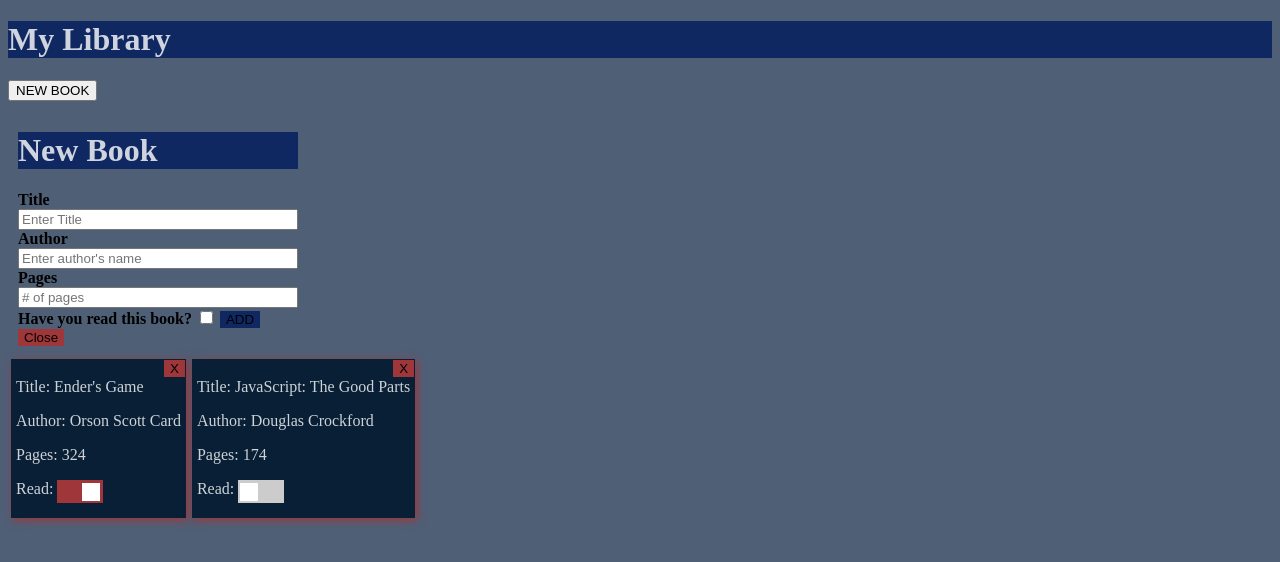
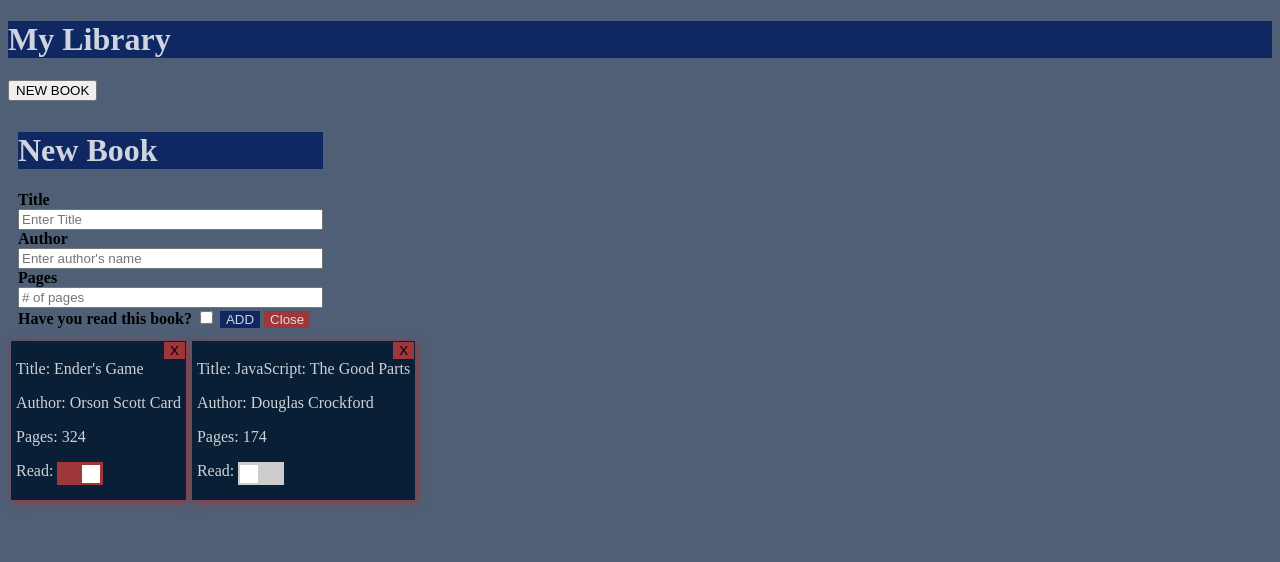
Before and after one commit to Fastine/library, a plain HTML site: page index.html in a window 1280 px wide. Both pictures are taken after a click on the button "NEW BOOK". Drawn offline with Linux system fonts and the light colour scheme.

Commit message:
Styling updates. Final update for 1.0

```diff
--- a/css/styles.css
+++ b/css/styles.css
@@ -47,7 +47,7 @@ h1 {
 }
 
 .form-container {
-    max-width: 300px;
+    max-width: 325px;
     padding: 10px;
 }
 
@@ -62,6 +62,7 @@ h1 {
 }
 
 .form-container .btn {
+    color: rgba(256 ,256 ,256, 80%);
     background-color: #0f2862;
     border: none;
 }
--- a/index.html
+++ b/index.html
@@ -34,7 +34,7 @@
       <input type="checkbox" name="read" id="read" value="true">
 
 
-      <button type="button" class="btn" onclick="addBookToLibrary()">ADD</button>
+      <button type="button" class="btn add" onclick="addBookToLibrary()">ADD</button>
       <button type="button" class="btn cancel" onclick="closeForm()">Close</button>
     </form>
   </div>
--- a/js/scripts.js
+++ b/js/scripts.js
@@ -1,4 +1,5 @@
 let myLibrary = [];
+let localLibrary = localStorage.getItem('myLibrary');
 
 function Book(title, author, pages, read) {
     this.title = title,
@@ -73,10 +74,6 @@ function openForm() {
     document.getElementById("newBookForm").style.display = "none";
 }
 
-function newBook() {
-
-}
-
 function toggleRead() {
     let index = event.target.parentElement.parentElement.parentElement.getAttribute("data-key");
     myLibrary[index]["read"] == "true" ? myLibrary[index]["read"] = "false" : myLibrary[index]["read"] = "true";
@@ -88,5 +85,9 @@ function removeBook() {
     render();
 }
 
+function storeLibrary() {
+
+}
+
 populateLibrary();
 render();
```
Also changed, not shown: 1 other file.
